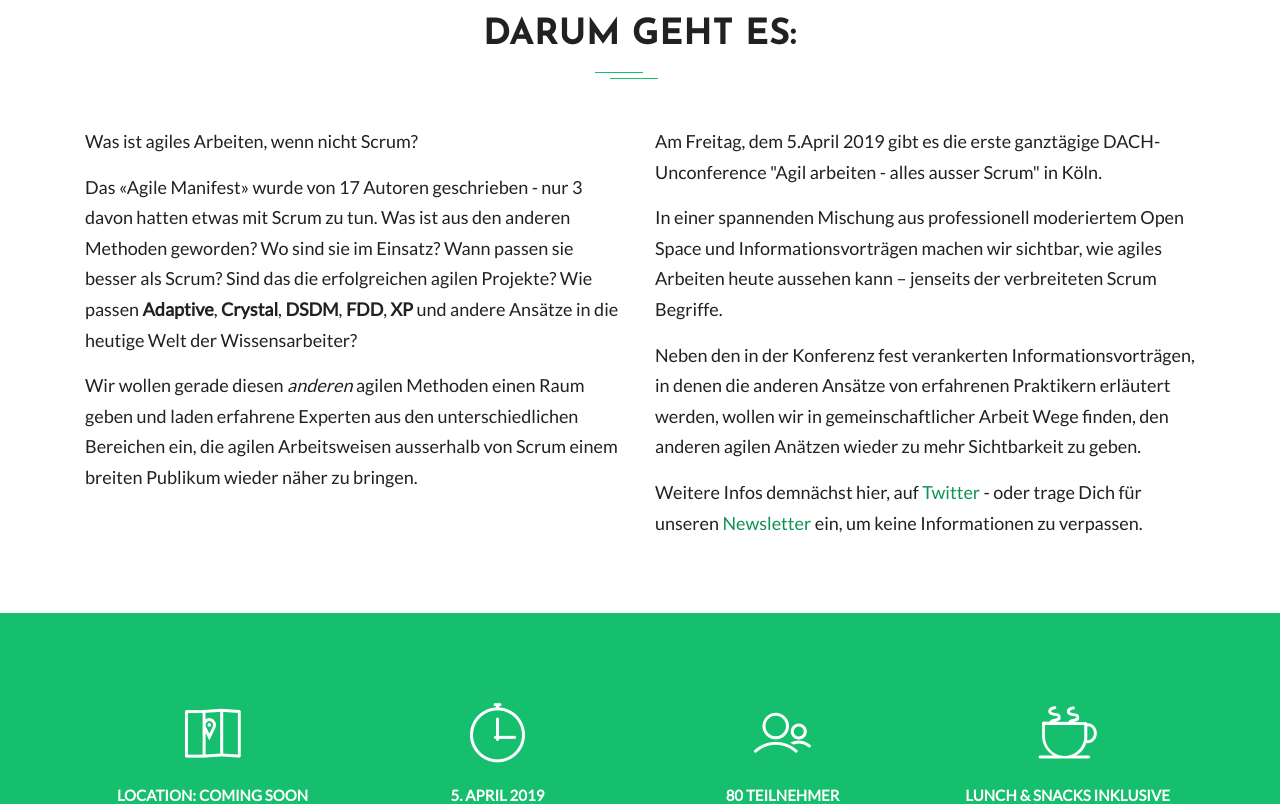
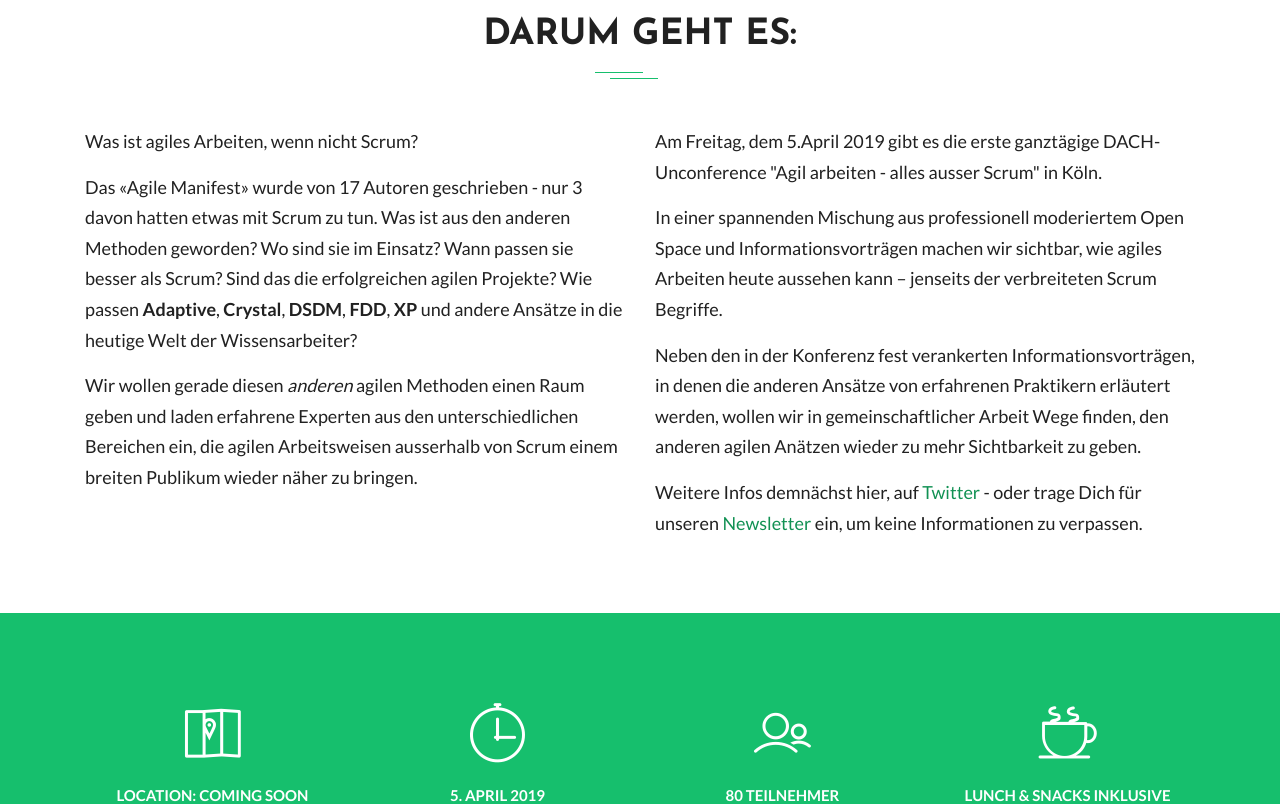
Before and after one commit to MichaelMahlberg/AllesAusserScrumWebsite, a plain HTML site: page index.html in a window 1280 px wide. Shown: the part 771-1575 px from the top of the page. Drawn offline with Linux system fonts and the light colour scheme; files whose address does not match are found by name.

Commit message:
bugfix: bold font imported

```diff
--- a/assets/scss/_global.scss
+++ b/assets/scss/_global.scss
@@ -1,6 +1,6 @@
 
 // Font Family
-@import url('https://fonts.googleapis.com/css?family=Lato:400|Josefin+Sans:700');
+@import url('https://fonts.googleapis.com/css?family=Lato:400,700|Josefin+Sans:700');
 
 html{
   overflow-x: hidden;
```
Also changed, not shown: assets/css/main.css.
